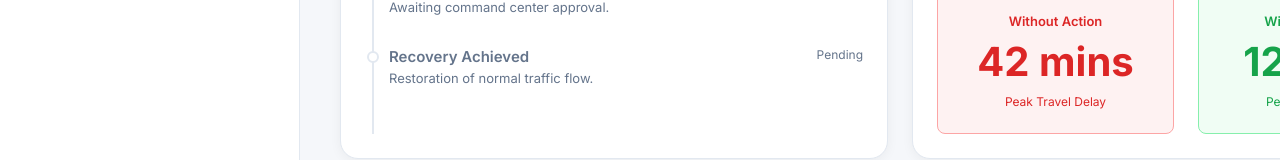
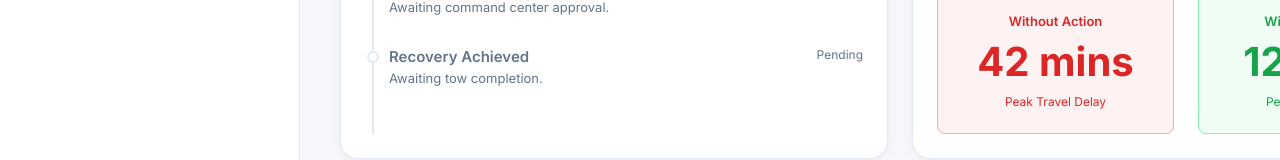
Before and after one commit to Anir2004-star/predictive-parking-intelligence, a React app in the folder parking_prototype/frontend/: page /incident-response in a window 1280 px wide. Shown: the part 486-646 px from the top of the page. Built offline with nearby package versions, Linux system fonts and the light colour scheme; no server answers; the HTML template or start-up script is replaced by a standard one.

Commit message:
feat(ui): animate recovery achieved step in incident workflow

```diff
--- a/parking_prototype/frontend/src/pages/IncidentResponse.jsx
+++ b/parking_prototype/frontend/src/pages/IncidentResponse.jsx
@@ -6,8 +6,9 @@ const IncidentResponse = () => {
   const containerRef = useRef(null);
   const [allHotspots, setAllHotspots] = useState([]);
   const [topHotspot, setTopHotspot] = useState(null);
-  const [dispatchStatus, setDispatchStatus] = useState('pending'); // 'pending', 'authorized', 'manual_review'
+  const [dispatchStatus, setDispatchStatus] = useState('pending'); // 'pending', 'authorized', 'manual_review', 'recovered'
   const [currentTime, setCurrentTime] = useState('');
+  const [recoveryTime, setRecoveryTime] = useState('');
 
   const [pastTimes, setPastTimes] = useState({ t1: '...', t2: '...', t3: '...' });
 
@@ -46,16 +47,16 @@ const IncidentResponse = () => {
     { time: pastTimes.t2, title: 'Road Capacity Reduced', desc: 'Capacity dropped by 31% due to blockage.', status: 'past' },
     { time: pastTimes.t3, title: 'Congestion Predicted', AI: true, desc: 'AI forecast: Severe gridlock in 20 mins.', status: dispatchStatus === 'pending' ? 'current' : 'past' },
     {
-      time: dispatchStatus === 'authorized' ? currentTime : dispatchStatus === 'manual_review' ? currentTime : 'Pending',
+      time: (dispatchStatus === 'authorized' || dispatchStatus === 'recovered') ? currentTime : dispatchStatus === 'manual_review' ? currentTime : 'Pending',
       title: dispatchStatus === 'manual_review' ? 'Manual Review Requested' : 'Tow Dispatched',
-      desc: dispatchStatus === 'authorized' ? 'Tow unit #04 is en route.' : dispatchStatus === 'manual_review' ? 'Sent to Senior Commander for review.' : 'Awaiting command center approval.',
-      status: dispatchStatus === 'authorized' ? 'current' : dispatchStatus === 'manual_review' ? 'current' : 'future'
+      desc: (dispatchStatus === 'authorized' || dispatchStatus === 'recovered') ? 'Tow unit #04 arrived on scene.' : dispatchStatus === 'manual_review' ? 'Sent to Senior Commander for review.' : 'Awaiting command center approval.',
+      status: dispatchStatus === 'recovered' ? 'past' : dispatchStatus === 'authorized' ? 'current' : dispatchStatus === 'manual_review' ? 'current' : 'future'
     },
     {
-      time: 'Pending',
+      time: dispatchStatus === 'recovered' ? recoveryTime : 'Pending',
       title: 'Recovery Achieved',
-      desc: 'Restoration of normal traffic flow.',
-      status: 'future'
+      desc: dispatchStatus === 'recovered' ? 'Restoration of normal traffic flow.' : 'Awaiting tow completion.',
+      status: dispatchStatus === 'recovered' ? 'current' : 'future'
     }
   ];
 
@@ -74,6 +75,13 @@ const IncidentResponse = () => {
 
   const handleAuthorize = () => {
     setDispatchStatus('authorized');
+
+    // Simulate recovery progression for the demo
+    setTimeout(() => {
+      const now = new Date();
+      setRecoveryTime(`${now.getHours().toString().padStart(2, '0')}:${now.getMinutes().toString().padStart(2, '0')}`);
+      setDispatchStatus('recovered');
+    }, 4000);
   };
 
   const handleManualReview = () => {
@@ -153,7 +161,7 @@ const IncidentResponse = () => {
                   disabled={dispatchStatus !== 'pending'}
                   className="primary-btn"
                   style={{ flex: 1, opacity: dispatchStatus !== 'pending' ? 0.5 : 1, cursor: dispatchStatus !== 'pending' ? 'not-allowed' : 'pointer' }}>
-                  {dispatchStatus === 'authorized' ? 'Authorized ✓' : 'Authorize Dispatch'}
+                  {(dispatchStatus === 'authorized' || dispatchStatus === 'recovered') ? 'Authorized ✓' : 'Authorize Dispatch'}
                </button>
                <button
                   onClick={handleManualReview}
```
